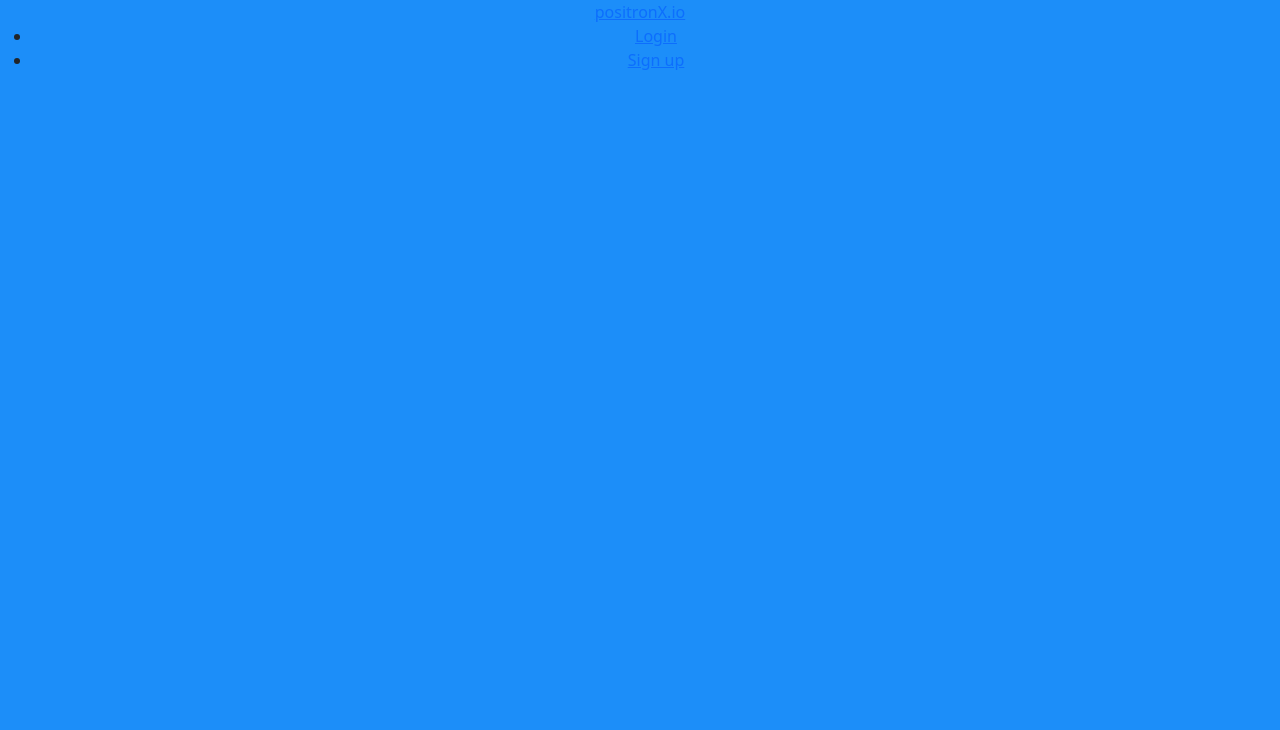
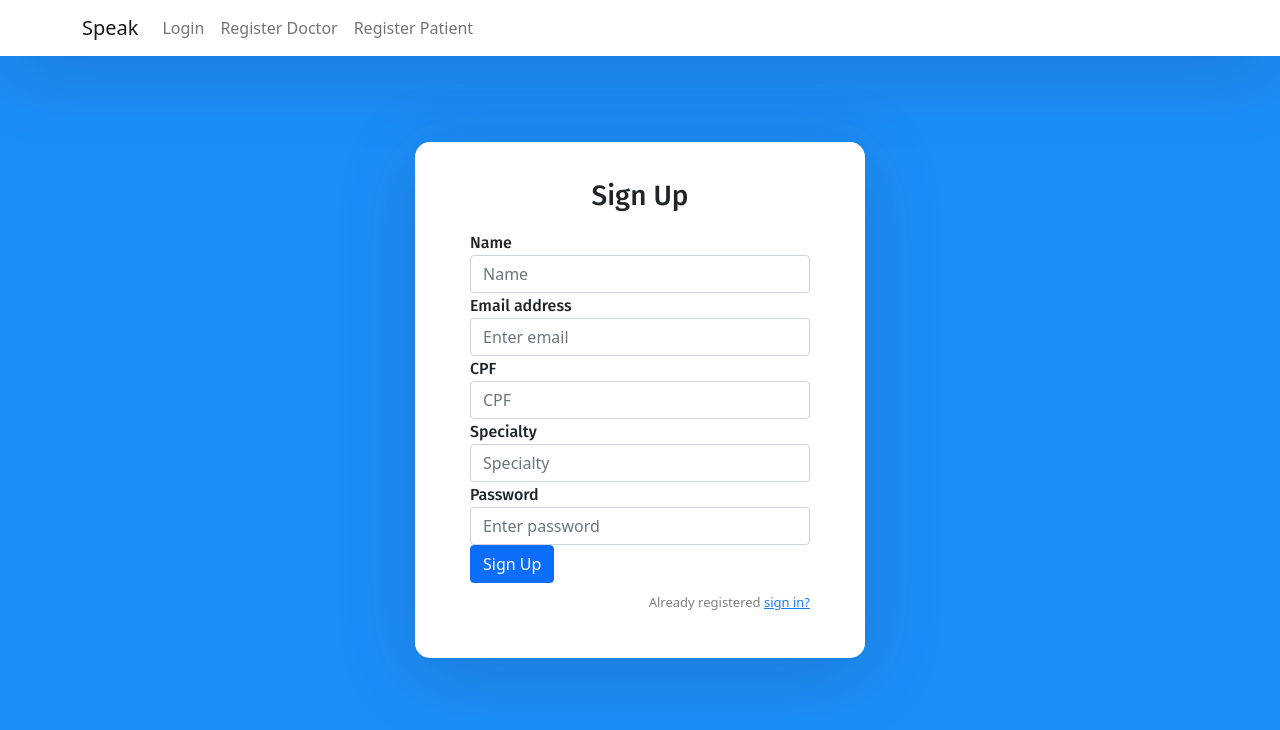
Before and after one commit to Matheusdiogenes/projeto-frontend-reactJS, a React (Create React App) app: page /register-doctor in a window 1280 px wide. Shown: the top 730 px of the page. Built offline with nearby package versions, Linux system fonts and the light colour scheme.

Commit message:
tela de registro de doctor/patient

```diff
--- a/src/App.js
+++ b/src/App.js
@@ -1,37 +1,41 @@
 import React from 'react';
-
 import '../node_modules/bootstrap/dist/css/bootstrap.min.css';
 import './App.css';
 import { BrowserRouter as Router, Switch, Route, Link } from "react-router-dom";
 
 import Login from "./components/login.component";
-import SignUp from "./components/signup.component";
+import signUpDoctor from "./components/signUpDoctor.component";
+import signUpPatient from "./components/signUpPatient.component";
 
 function App() {
   return (<Router>
     <div className="App">
-      <nav >
-        <div >
-          <Link to={"/sign-in"}>positronX.io</Link>
-          <div >
-            <ul >
-              <li >
-                <Link to={"/sign-in"}>Login</Link>
+      <nav className="navbar navbar-expand-lg navbar-light fixed-top">
+        <div className="container">
+          <Link className="navbar-brand" to={"/sign-in"}>Speak</Link>
+          <div className="collapse navbar-collapse" id="navbarTogglerDemo02">
+            <ul className="navbar-nav ml-auto">
+              <li className="nav-item">
+                <Link className="nav-link" to={"/sign-in"}>Login</Link>
               </li>
-              <li >
-                <Link to={"/sign-up"}>Sign up</Link>
+              <li className="nav-item">
+                <Link className="nav-link" to={"/register-doctor"}>Register Doctor</Link>
+              </li>
+              <li className="nav-item">
+                <Link className="nav-link" to={"/register-patient"}>Register Patient</Link>
               </li>
             </ul>
           </div>
         </div>
       </nav>
 
-      <div>
-        <div>
+      <div className="auth-wrapper">
+        <div className="auth-inner">
           <Switch>
             <Route exact path='/' component={Login} />
             <Route path="/sign-in" component={Login} />
-            <Route path="/sign-up" component={SignUp} />
+            <Route path="/register-doctor" component={signUpDoctor} />
+            <Route path="/register-patient" component={signUpPatient} />
           </Switch>
         </div>
       </div>
@@ -40,16 +44,3 @@ function App() {
 }
 
 export default App;
-
-// import logo from './logo.svg';
-// import './App.css';
-
-// function App() {
-//   return (
-//     <div className="App">
-//       <h3>Build Sign Up & Login UI Template in React</h3>
-//     </div>
-//   );
-// }
-
-// export default App;
--- a/src/components/login.component.js
+++ b/src/components/login.component.js
@@ -6,25 +6,25 @@ export default class Login extends Component {
             <form>
                 <h3>Sign In</h3>
 
-                <div>
+                <div className="form-group">
                     <label>Email address</label>
-                    <input type="email" placeholder="Enter email" />
+                    <input type="email" className="form-control" placeholder="Enter email" />
                 </div>
 
-                <div>
+                <div className="form-group">
                     <label>Password</label>
-                    <input type="password" placeholder="Enter password" />
+                    <input type="password" className="form-control" placeholder="Enter password" />
                 </div>
 
-                <div>
-                    <div >
-                        <input type="checkbox" />
-                        <label htmlFor="customCheck1">Remember me</label>
+                <div className="form-group">
+                    <div className="custom-control custom-checkbox">
+                        <input type="checkbox" className="custom-control-input" id="customCheck1" />
+                        <label className="custom-control-label" htmlFor="customCheck1">Remember me</label>
                     </div>
                 </div>
 
-                <button type="submit" >Submit</button>
-                <p >
+                <button type="submit" className="btn btn-primary btn-block">Submit</button>
+                <p className="forgot-password text-right">
                     Forgot <a href="#">password?</a>
                 </p>
             </form>
--- /dev/null
+++ b/src/components/signUpDoctor.component.js
@@ -0,0 +1,41 @@
+import React, { Component } from "react";
+
+export default class SignUpDoctor extends Component {
+    render() {
+        return (
+            <form>
+                <h3>Sign Up</h3>
+
+                <div className="form-group">
+                    <label>Name</label>
+                    <input type="text" className="form-control" placeholder="Name" />
+                </div>
+
+                <div className="form-group">
+                    <label>Email address</label>
+                    <input type="email" className="form-control" placeholder="Enter email" />
+                </div>
+
+                <div className="form-group">
+                    <label>CPF</label>
+                    <input type="text" className="form-control" placeholder="CPF" />
+                </div>
+
+                <div className="form-group">
+                    <label>Specialty</label>
+                    <input type="text" className="form-control" placeholder="Specialty" />
+                </div>
+
+                <div className="form-group">
+                    <label>Password</label>
+                    <input type="password" className="form-control" placeholder="Enter password" />
+                </div>
+
+                <button type="submit" className="btn btn-primary btn-block">Sign Up</button>
+                <p className="forgot-password text-right">
+                    Already registered <a href="#">sign in?</a>
+                </p>
+            </form>
+        );
+    }
+}
--- /dev/null
+++ b/src/components/signUpPatient.component.js
@@ -0,0 +1,41 @@
+import React, { Component } from "react";
+
+export default class SignUpDoctor extends Component {
+    render() {
+        return (
+            <form>
+                <h3>Sign Up</h3>
+
+                <div className="form-group">
+                    <label>Name</label>
+                    <input type="text" className="form-control" placeholder="Name" />
+                </div>
+
+                <div className="form-group">
+                    <label>Username</label>
+                    <input type="text" className="form-control" placeholder="Username" />
+                </div>
+
+                <div className="form-group">
+                    <label>Email address</label>
+                    <input type="email" className="form-control" placeholder="Enter email" />
+                </div>
+
+                <div className="form-group">
+                    <label>CPF</label>
+                    <input type="text" className="form-control" placeholder="CPF" />
+                </div>
+
+                <div className="form-group">
+                    <label>Password</label>
+                    <input type="password" className="form-control" placeholder="Enter password" />
+                </div>
+
+                <button type="submit" className="btn btn-primary btn-block">Sign Up</button>
+                <p className="forgot-password text-right">
+                    Already registered <a href="#">sign in?</a>
+                </p>
+            </form>
+        );
+    }
+}
--- a/src/components/signup.component.js
+++ /dev/null
@@ -1,36 +0,0 @@
-import React, { Component } from "react";
-
-export default class SignUp extends Component {
-    render() {
-        return (
-            <form>
-                <h3>Sign Up</h3>
-
-                <div className="form-group">
-                    <label>First name</label>
-                    <input type="text" placeholder="First name" />
-                </div>
-
-                <div className="form-group">
-                    <label>Last name</label>
-                    <input type="text" placeholder="Last name" />
-                </div>
-
-                <div className="form-group">
-                    <label>Email address</label>
-                    <input type="email" placeholder="Enter email" />
-                </div>
-
-                <div className="form-group">
-                    <label>Password</label>
-                    <input type="password" placeholder="Enter password" />
-                </div>
-
-                <button type="submit">Sign Up</button>
-                <p >
-                    Already registered <a href="#">sign in?</a>
-                </p>
-            </form>
-        );
-    }
-}
```
Also changed, not shown: 2 other files (tests, documents, lock files or other folders).
